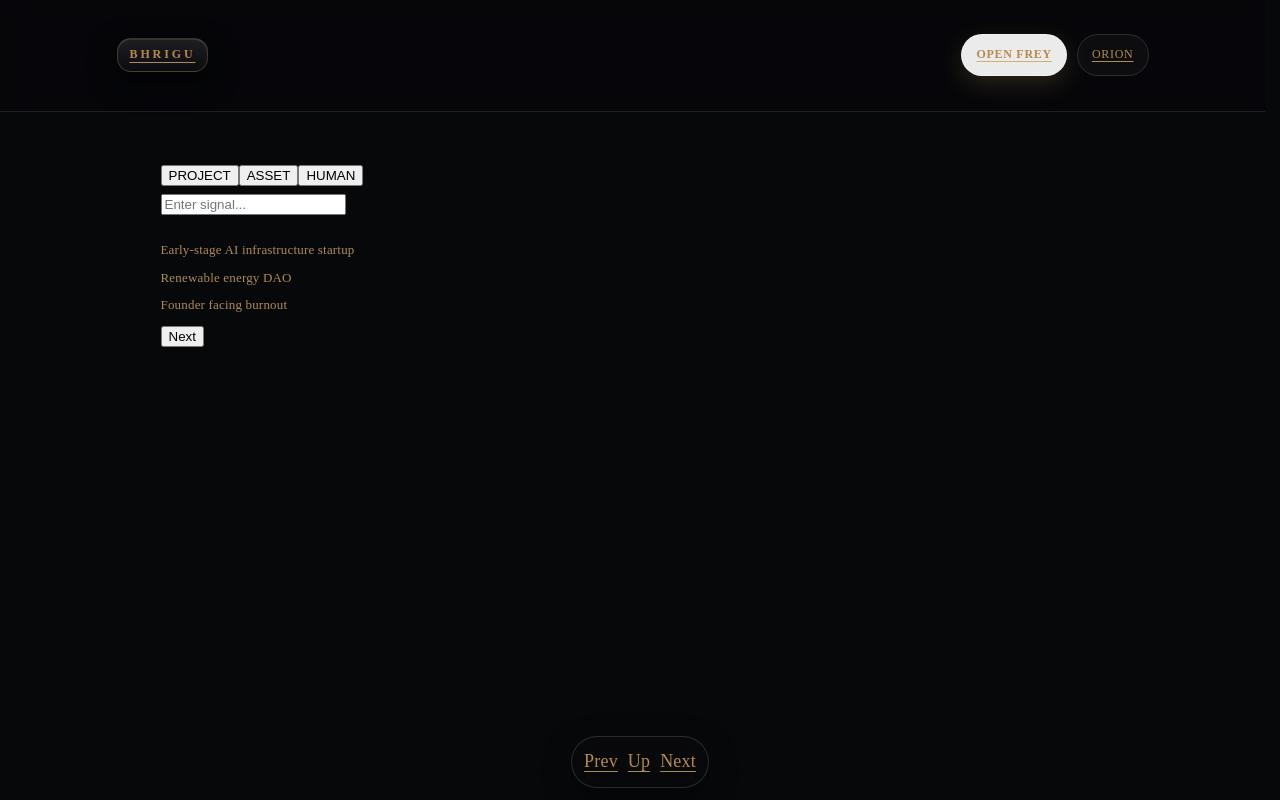
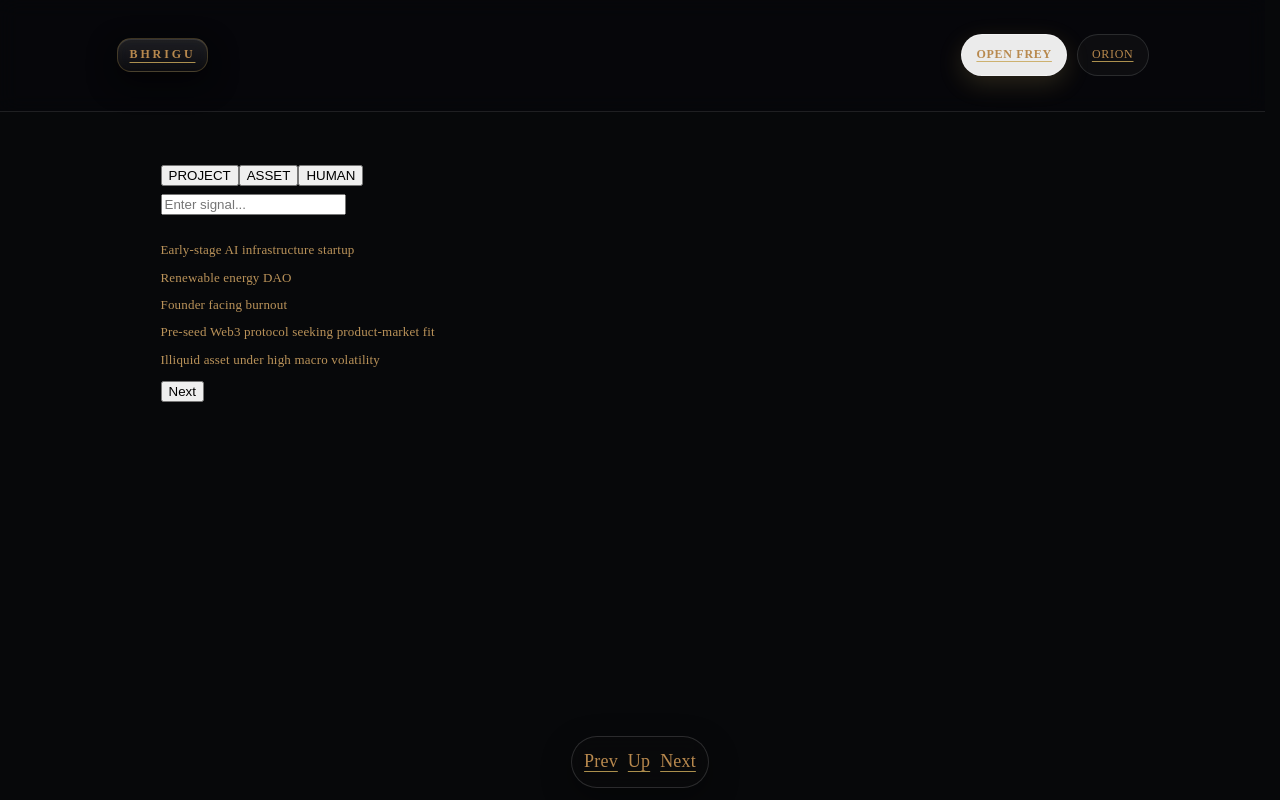
Before and after one commit to AiBhrigu/bhrigu-portal, a Next.js app: page /frey in a window 1280 px wide. Built offline with nearby package versions, Linux system fonts and the light colour scheme.

Commit message:
FREY_V6_3_ADD_TWO_SIGNALS

```diff
--- a/pages/frey.js
+++ b/pages/frey.js
@@ -8,7 +8,9 @@ export default function Frey() {
   const examples = [
     "Early-stage AI infrastructure startup",
     "Renewable energy DAO",
-    "Founder facing burnout"
+    "Founder facing burnout",
+    "Pre-seed Web3 protocol seeking product-market fit",
+    "Illiquid asset under high macro volatility"
   ]
 
   const goReading = (value) => {
@@ -53,7 +55,7 @@ export default function Frey() {
           .exampleLayer {
             margin-top: 20px;
             font-size: 13px;
-            opacity: 0.8;
+            opacity: 0.85;
           }
 
           .exampleItem {
```
